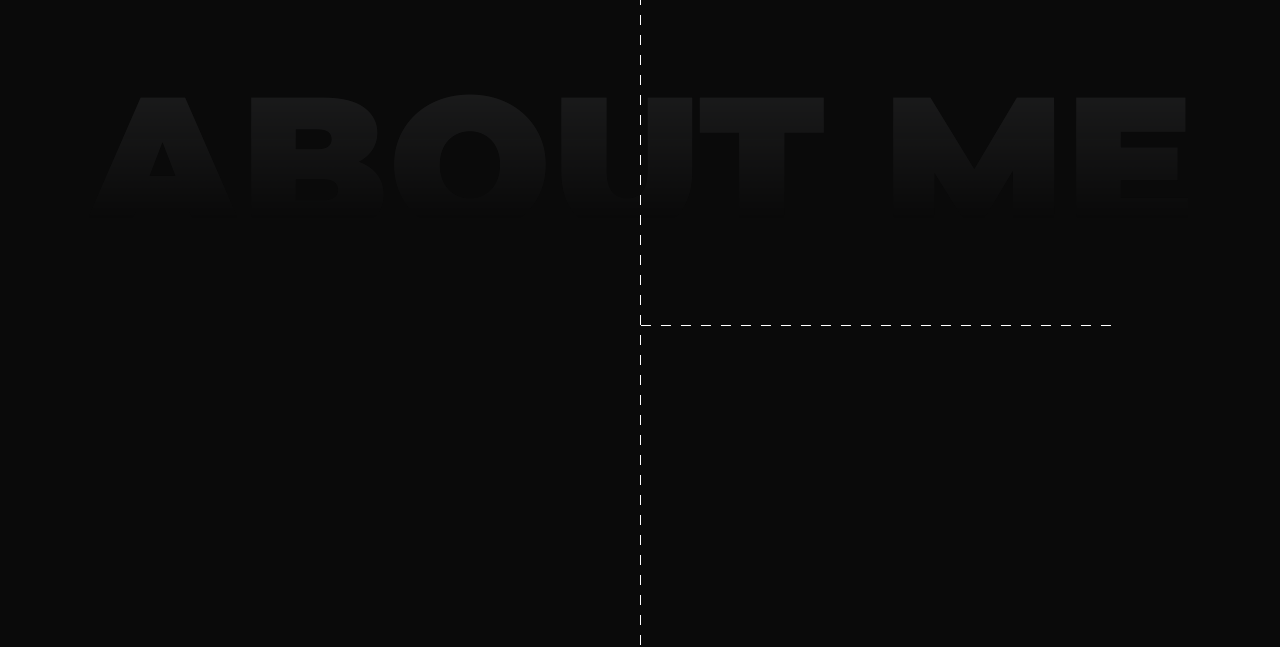
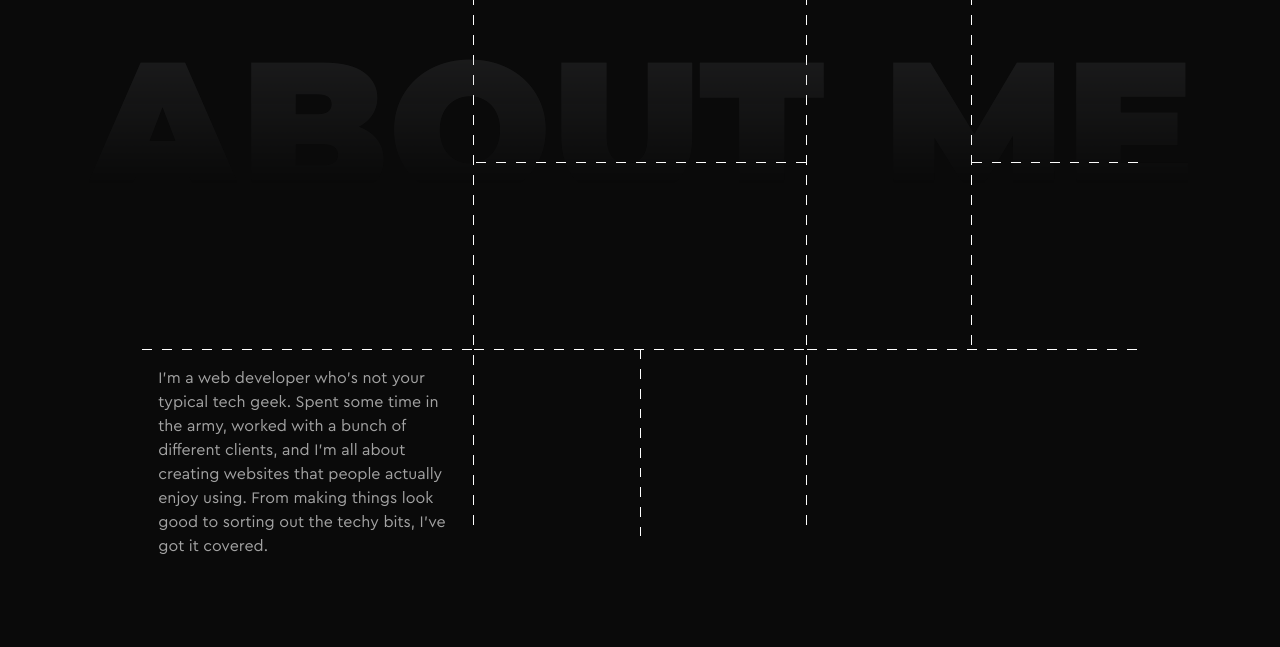
Before and after one commit to RoyDoesCode/portfolio, a Next.js app: page / in a window 1280 px wide. Shown: the part 1077-1724 px from the top of the page. Built offline with nearby package versions, Linux system fonts and the light colour scheme.

Commit message:
Create about me grid

```diff
--- a/components/sections/about-me.tsx
+++ b/components/sections/about-me.tsx
@@ -3,13 +3,65 @@ import { AnimatedSeparator } from "@/components/ui/animated-separator";
 const AboutMe = () => {
     return (
         <div className="flex justify-center items-center">
-            <div className="w-3/4 h-[700px] flex">
-                <div className="flex-1"></div>
-                <AnimatedSeparator orientation="vertical" />
-                <div className="flex flex-1 flex-col">
-                    <div className="flex-1"></div>
+            <div className="h-[70vh] aspect-[16/9] flex">
+                <div className="flex-1 w-1/3">
+                    <div className="flex-1 h-2/3 mb-px"></div>
+                    <AnimatedSeparator
+                        thickness={0.5}
+                        orientation="horizontal"
+                        reversed
+                        animationTime={1}
+                    />
+                    <div className="flex-1 h-1/3 p-4 text-neutral-400">
+                        I'm a web developer who's not your typical tech geek.
+                        Spent some time in the army, worked with a bunch of
+                        different clients, and I'm all about creating websites
+                        that people actually enjoy using. From making things
+                        look good to sorting out the techy bits, I've got it
+                        covered.
+                    </div>
+                </div>
+
+                <AnimatedSeparator orientation="vertical" reversed />
+
+                <div className="flex-1 w-1/3">
+                    <div className="flex-1 h-1/3"></div>
                     <AnimatedSeparator orientation="horizontal" />
-                    <div className="flex-1"></div>
+                    <div className="flex-1 h-1/3"></div>
+                    <AnimatedSeparator
+                        thickness={0.5}
+                        orientation="horizontal"
+                        reversed
+                        animationTime={1}
+                        delay={1}
+                    />
+                    <div className="flex flex-1 h-1/3 flex-row">
+                        <div className="flex-1 w-1/2"></div>
+                        <AnimatedSeparator orientation="vertical" />
+                        <div className="flex-1 w-1/2"></div>
+                    </div>
+                </div>
+
+                <AnimatedSeparator orientation="vertical" reversed />
+
+                <div className="flex-1 w-1/3">
+                    <div className="flex flex-row flex-1 h-2/3 mb-px">
+                        <div className="flex-1 w-1/2"></div>
+                        <AnimatedSeparator orientation="vertical" reversed />
+                        <div className="flex-1 w-1/2">
+                            <div className="flex-1 h-1/2"></div>
+                            <AnimatedSeparator orientation="horizontal" />
+                            <div className="flex-1 h-1/2"></div>
+                        </div>
+                    </div>
+                    <AnimatedSeparator
+                        thickness={0.5}
+                        orientation="horizontal"
+                        reversed
+                        animationTime={1}
+                        delay={2}
+                    />
+                    <div className="flex-1 h-1/3"></div>
                 </div>
             </div>
         </div>
--- a/components/ui/animated-separator.tsx
+++ b/components/ui/animated-separator.tsx
@@ -1,7 +1,7 @@
 "use client";
 
+import { motion } from "framer-motion";
 import React, { CSSProperties, useEffect, useRef, useState } from "react";
-import { motion } from "framer-motion";
 
 interface AnimatedSeparatorProps {
     orientation: "vertical" | "horizontal";
@@ -10,6 +10,8 @@ interface AnimatedSeparatorProps {
     gap?: CSSProperties["gap"];
     dashLength?: CSSProperties["width"];
     animationTime?: number;
+    delay?: number;
+    reversed?: boolean;
 }
 
 export const AnimatedSeparator: React.FC<AnimatedSeparatorProps> = ({
@@ -18,7 +20,9 @@ export const AnimatedSeparator: React.FC<AnimatedSeparatorProps> = ({
     thickness = 1,
     gap = 10,
     dashLength = 10,
-    animationTime = 1,
+    animationTime = 2,
+    delay = 0,
+    reversed,
 }) => {
     const [dashCount, setDashCount] = useState(0);
     const ref = useRef<HTMLDivElement>(null);
@@ -42,8 +46,16 @@ export const AnimatedSeparator: React.FC<AnimatedSeparatorProps> = ({
 
     const containerStyle: CSSProperties =
         orientation === "vertical"
-            ? { height: "100%", width: thickness, flexDirection: "column" }
-            : { width: "100%", height: thickness, flexDirection: "row" };
+            ? {
+                  height: "100%",
+                  width: thickness,
+                  flexDirection: reversed ? "column" : "column-reverse",
+              }
+            : {
+                  width: "100%",
+                  height: thickness,
+                  flexDirection: reversed ? "row" : "row-reverse",
+              };
 
     const dashStyle: CSSProperties =
         orientation === "vertical"
@@ -60,6 +72,7 @@ export const AnimatedSeparator: React.FC<AnimatedSeparatorProps> = ({
             variants={{
                 visible: {
                     transition: {
+                        delayChildren: delay,
                         staggerChildren: animationTime / dashCount,
                     },
                 },
```
